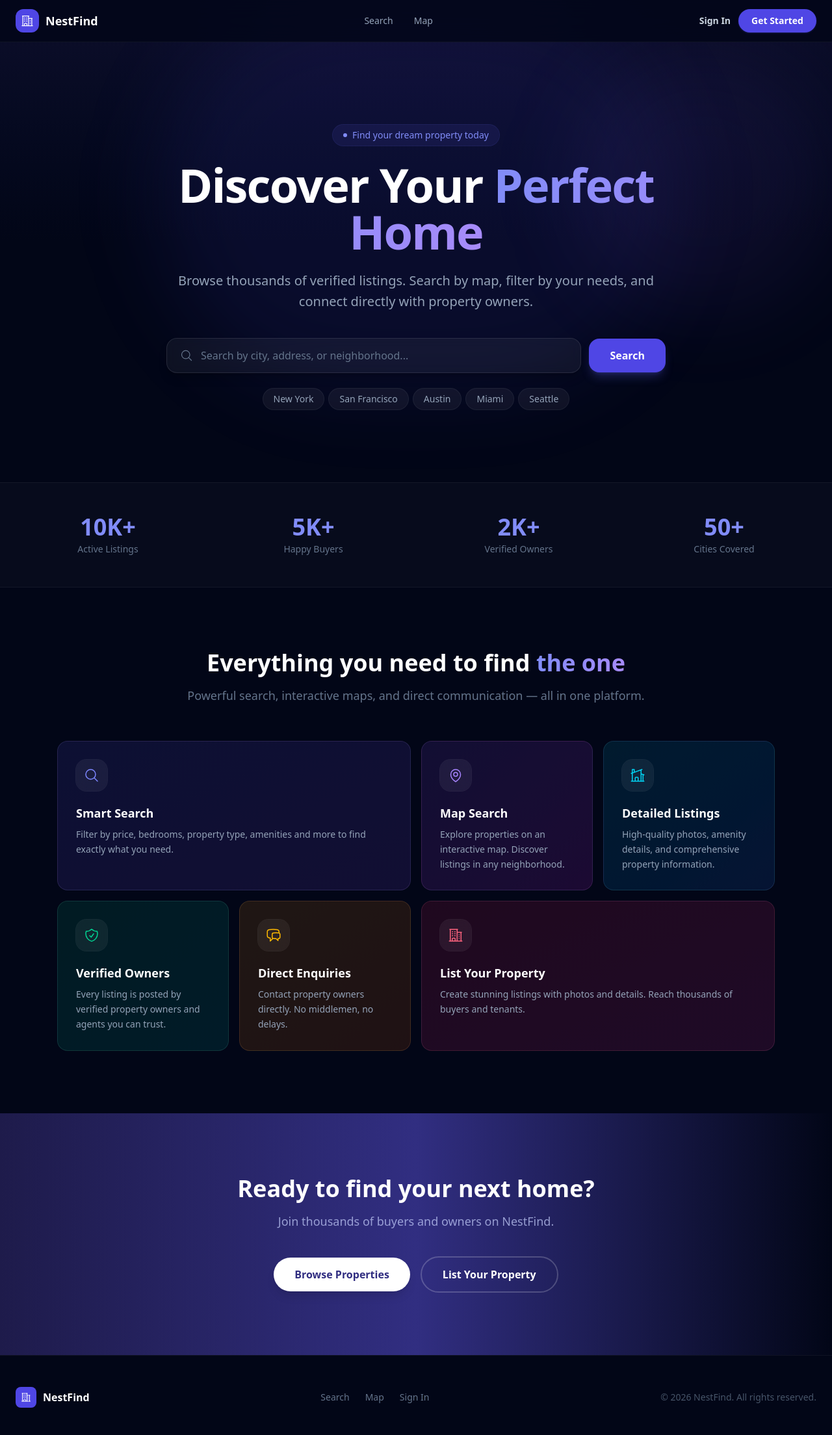
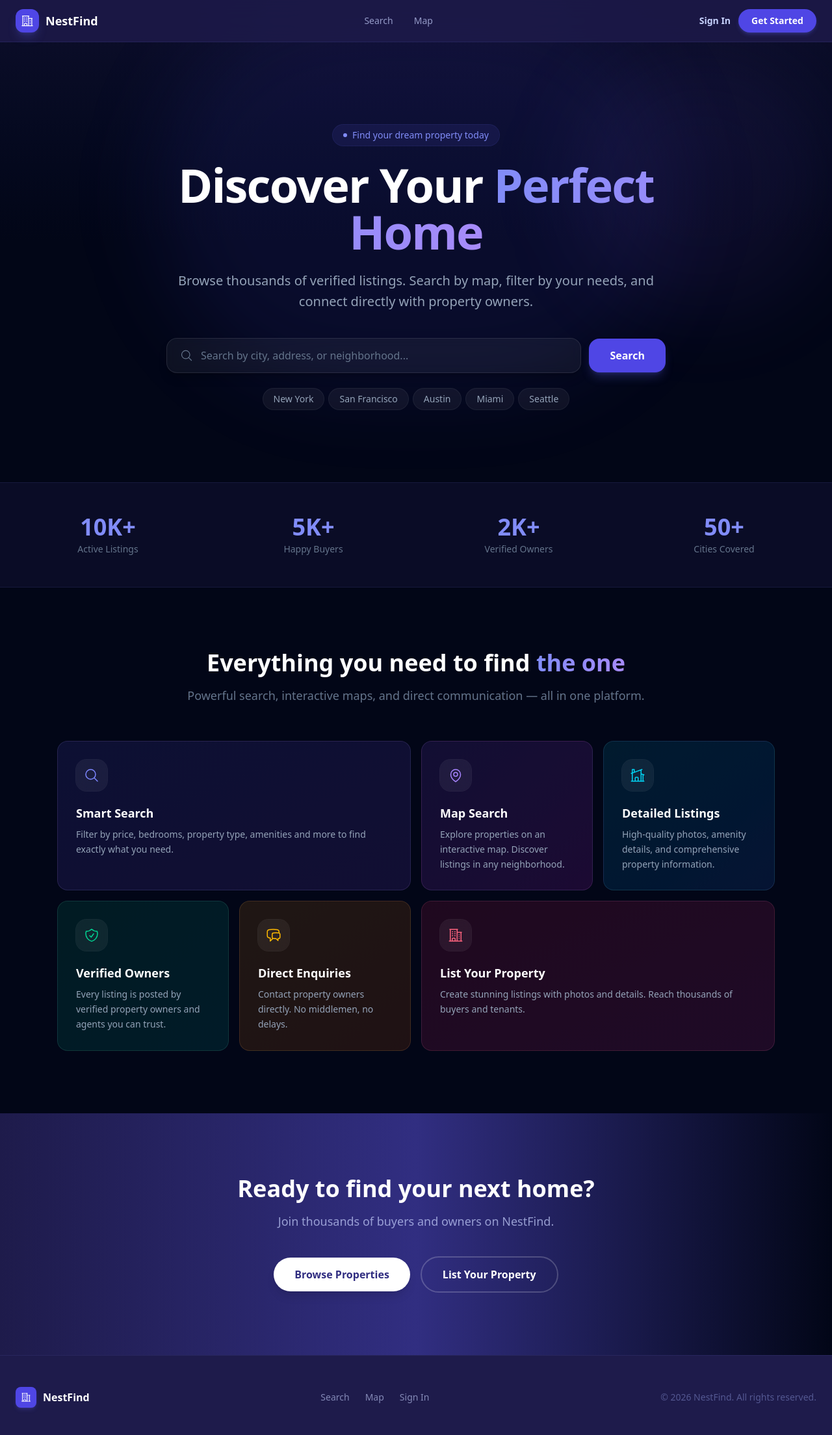
Before and after one commit to chyashp/nestfind, a Next.js app: page / in a window 1280 px wide. Shown: the top 2208 px of the page at 65% size. Built offline with nearby package versions, Linux system fonts and the light colour scheme; no server answers.

Commit message:
Warm up nav and footer colors to match indigo theme

```diff
--- a/src/app/page.tsx
+++ b/src/app/page.tsx
@@ -77,10 +77,10 @@ export default function HomePage() {
   return (
     <main className="min-h-screen bg-slate-950">
       {/* Navigation */}
-      <nav className="fixed top-0 left-0 right-0 z-50 border-b border-white/5 bg-slate-950/80 backdrop-blur-xl">
+      <nav className="fixed top-0 left-0 right-0 z-50 border-b border-primary-400/10 bg-primary-950/80 backdrop-blur-xl">
         <div className="mx-auto flex h-16 max-w-7xl items-center justify-between px-6">
           <Link href="/" className="flex items-center gap-2.5">
-            <div className="flex h-9 w-9 items-center justify-center rounded-xl bg-primary-600">
+            <div className="flex h-9 w-9 items-center justify-center rounded-xl bg-primary-600 shadow-lg shadow-primary-500/25">
               <BuildingOffice2Icon className="h-5 w-5 text-white" />
             </div>
             <span className="text-lg font-bold text-white">NestFind</span>
@@ -88,13 +88,13 @@ export default function HomePage() {
           <div className="hidden items-center gap-8 md:flex">
             <Link
               href="/search"
-              className="text-sm font-medium text-slate-400 hover:text-primary-400 transition-colors"
+              className="text-sm font-medium text-primary-200/70 hover:text-primary-300 transition-colors"
             >
               Search
             </Link>
             <Link
               href="/map"
-              className="text-sm font-medium text-slate-400 hover:text-primary-400 transition-colors"
+              className="text-sm font-medium text-primary-200/70 hover:text-primary-300 transition-colors"
             >
               Map
             </Link>
@@ -102,13 +102,13 @@ export default function HomePage() {
           <div className="flex items-center gap-3">
             <Link
               href="/login"
-              className="text-sm font-semibold text-slate-300 hover:text-primary-400 transition-colors"
+              className="text-sm font-semibold text-primary-200 hover:text-white transition-colors"
             >
               Sign In
             </Link>
             <Link
               href="/signup"
-              className="rounded-full bg-primary-600 px-5 py-2 text-sm font-semibold text-white shadow-sm shadow-primary-500/20 hover:bg-primary-500 transition-colors"
+              className="rounded-full bg-primary-600 px-5 py-2 text-sm font-semibold text-white shadow-md shadow-primary-500/25 hover:bg-primary-500 transition-colors"
             >
               Get Started
             </Link>
@@ -162,7 +162,7 @@ export default function HomePage() {
       </section>
 
       {/* Stats */}
-      <section className="border-y border-white/5 bg-white/[0.02] py-12">
+      <section className="border-y border-primary-400/10 bg-primary-950/30 py-12">
         <div className="mx-auto grid max-w-7xl grid-cols-2 gap-8 px-6 sm:grid-cols-4">
           {stats.map((stat) => (
             <div key={stat.label} className="text-center">
@@ -242,29 +242,29 @@ export default function HomePage() {
       </section>
 
       {/* Footer */}
-      <footer className="border-t border-white/5 bg-slate-950 py-12">
+      <footer className="border-t border-primary-400/10 bg-primary-950 py-12">
         <div className="mx-auto max-w-7xl px-6">
           <div className="flex flex-col items-center justify-between gap-4 sm:flex-row">
             <div className="flex items-center gap-2.5">
-              <div className="flex h-8 w-8 items-center justify-center rounded-lg bg-primary-600">
+              <div className="flex h-8 w-8 items-center justify-center rounded-lg bg-primary-600 shadow-md shadow-primary-500/20">
                 <BuildingOffice2Icon className="h-4 w-4 text-white" />
               </div>
               <span className="text-base font-bold text-white">
                 NestFind
               </span>
             </div>
-            <div className="flex items-center gap-6 text-sm text-slate-500">
-              <Link href="/search" className="hover:text-primary-400 transition-colors">
+            <div className="flex items-center gap-6 text-sm text-primary-200/60">
+              <Link href="/search" className="hover:text-primary-300 transition-colors">
                 Search
               </Link>
-              <Link href="/map" className="hover:text-primary-400 transition-colors">
+              <Link href="/map" className="hover:text-primary-300 transition-colors">
                 Map
               </Link>
-              <Link href="/login" className="hover:text-primary-400 transition-colors">
+              <Link href="/login" className="hover:text-primary-300 transition-colors">
                 Sign In
               </Link>
             </div>
-            <p className="text-sm text-slate-600">
+            <p className="text-sm text-primary-300/40">
               &copy; {new Date().getFullYear()} NestFind. All rights reserved.
             </p>
           </div>
```
